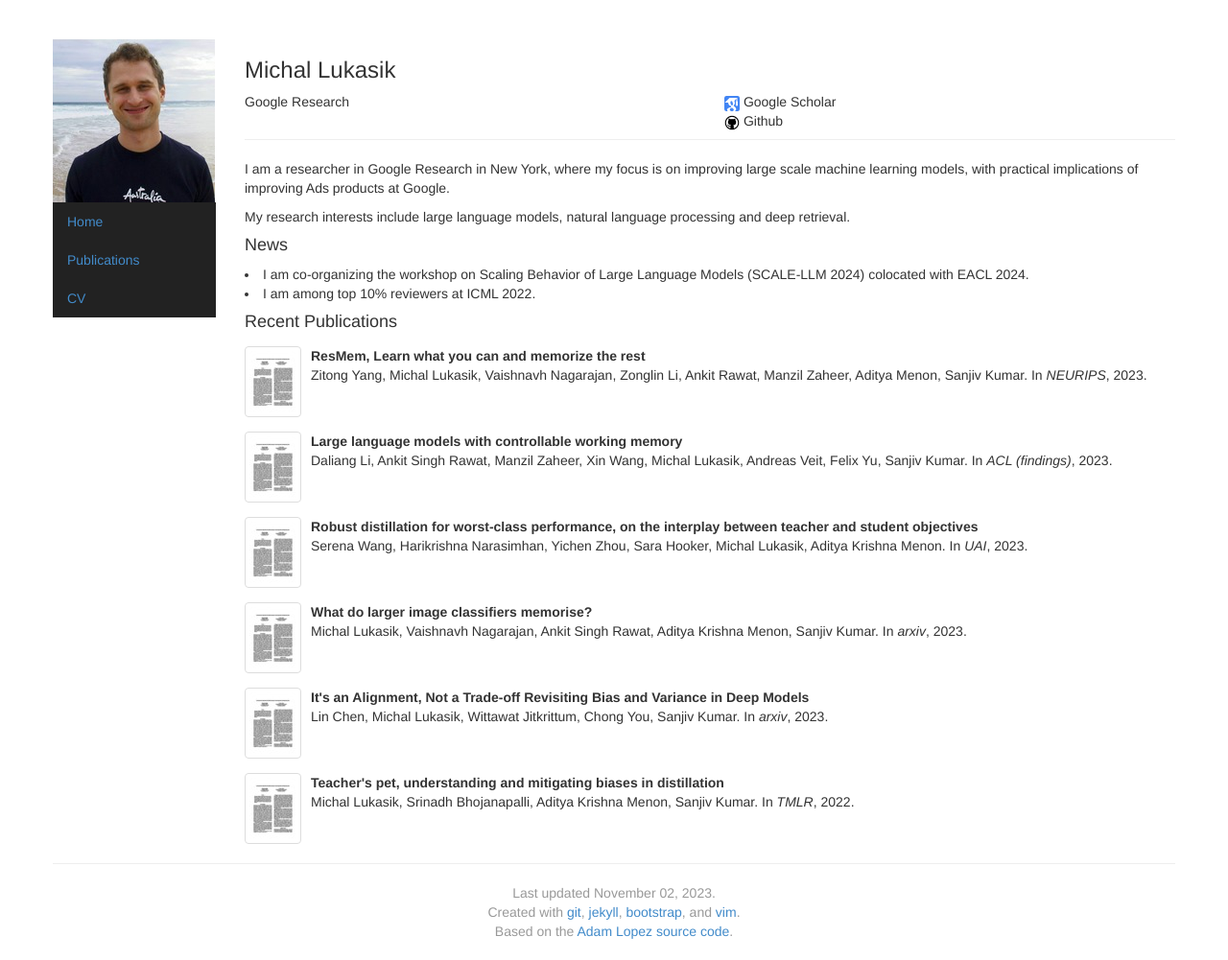
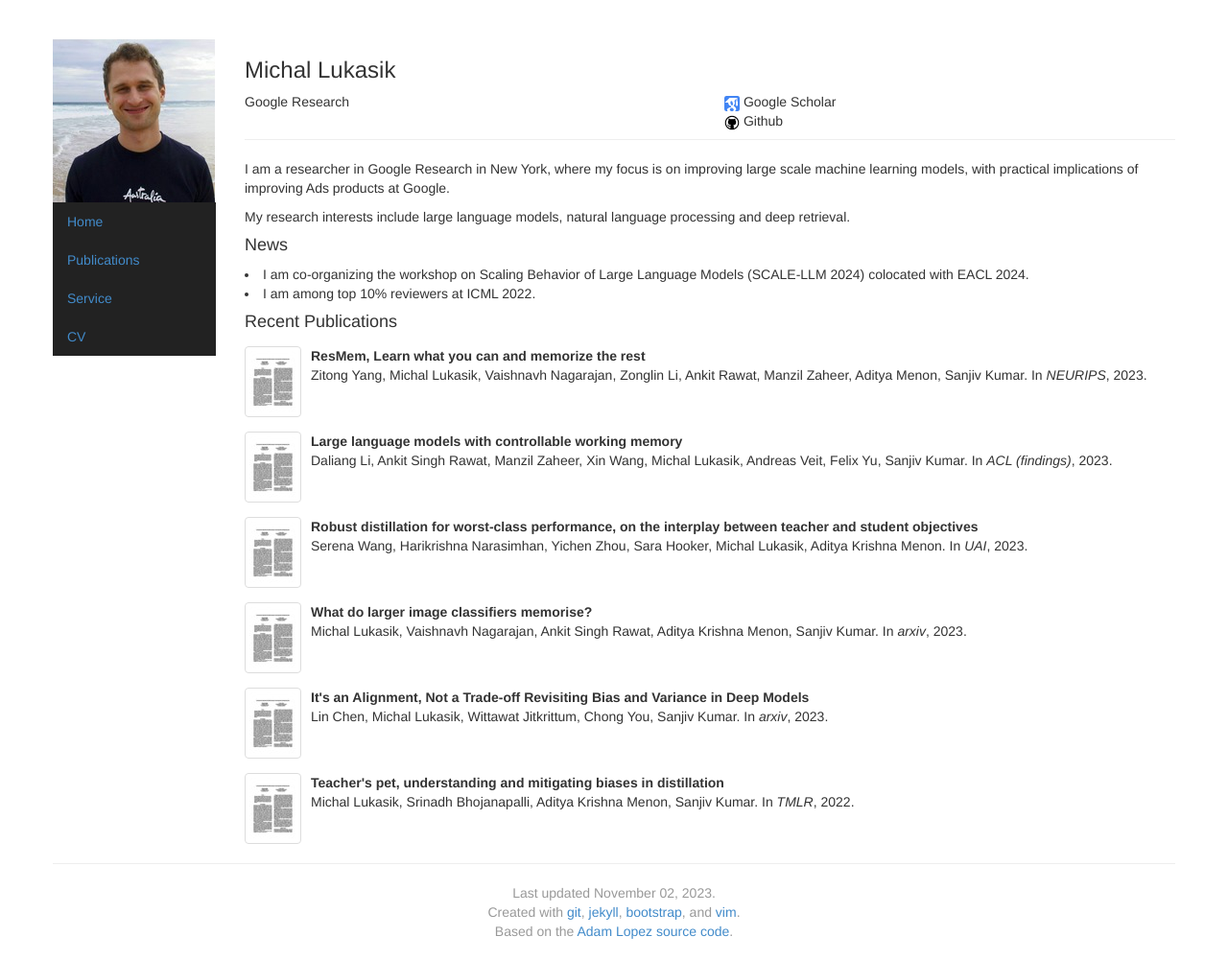
Before and after one commit to mlukasik/mlukasik.github.io, a Jekyll site: the page built from index.html, in a window 1280 px wide. Shown: the whole page at 96% size. Built offline with Jekyll 4.4.1, drawn with Linux system fonts in a browser that asks for light colours.

Commit message:
Update nav-bar.html

```diff
--- a/_includes/nav-bar.html
+++ b/_includes/nav-bar.html
@@ -8,6 +8,9 @@
     <a href="papers.html">Publications</a>
   </li>
   <li>
+    <a href="activities">Service</a>
+  </li>
+  <li>
     <a href="https://www.linkedin.com/in/michal-lukasik-1035b52a">CV</a>
   </li>
 </ul>
```
